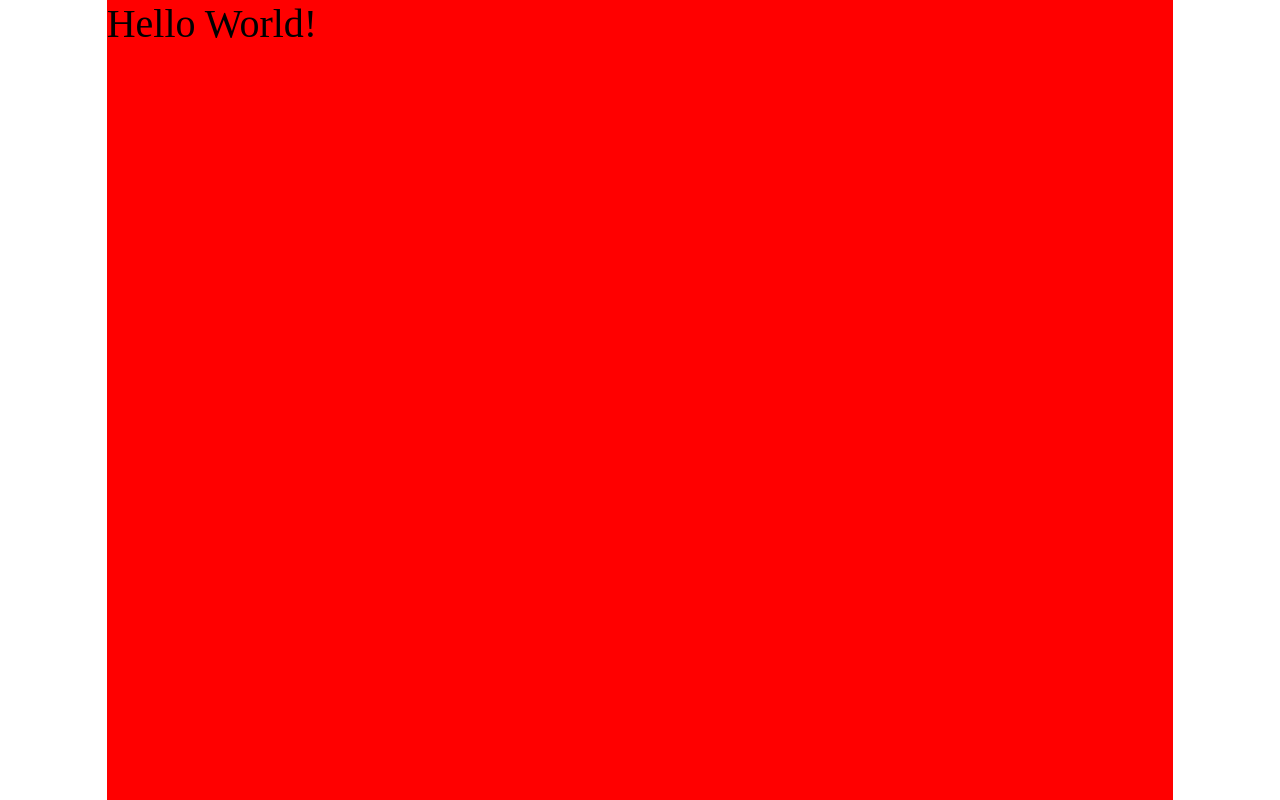
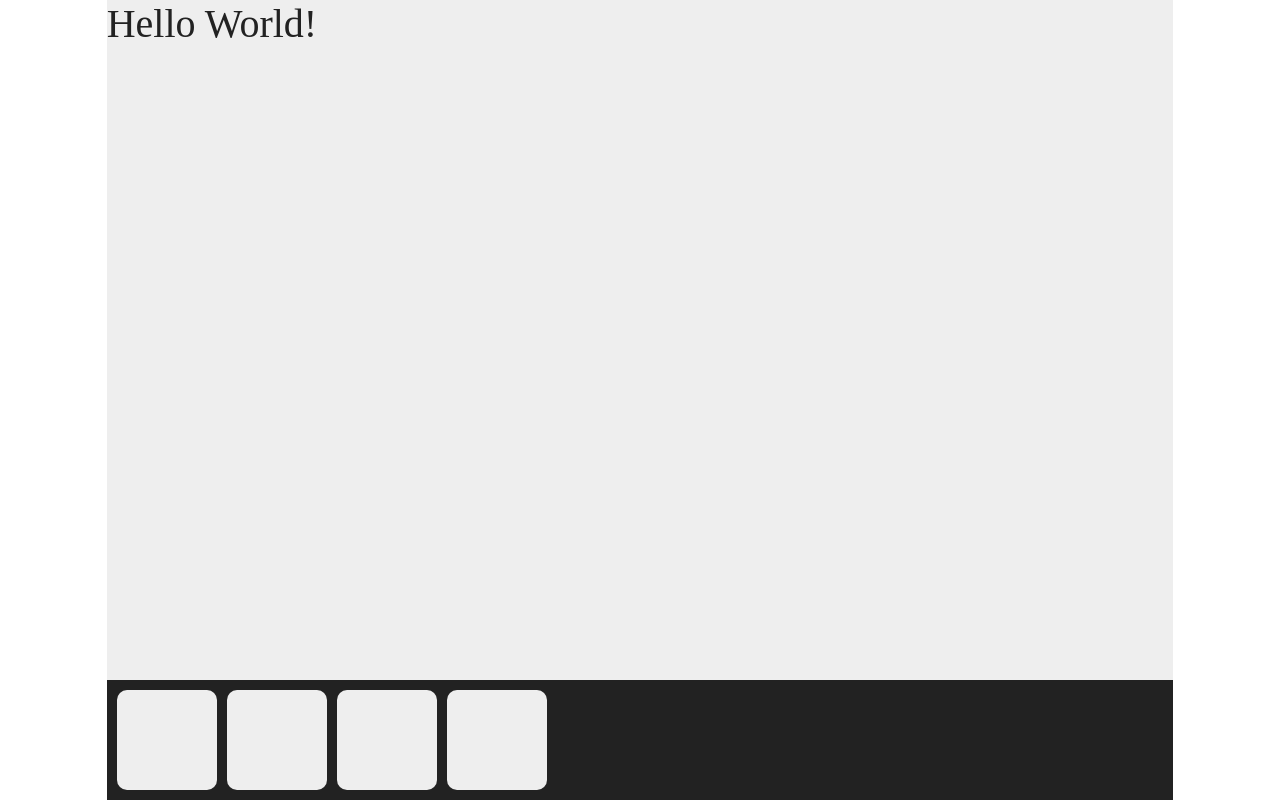
Before and after one commit to arcym/jitterbug, a plain HTML site: page game.html in a window 1280 px wide. Drawn offline with Linux system fonts and the light colour scheme.

Commit message:
Added a menu along the bottom of the screen.

```diff
--- a/game.css
+++ b/game.css
@@ -10,9 +10,34 @@
 	right: 0px;
 	bottom: 0px;
 	margin: auto;
+	position: fixed;
+
+	color: #222;
+	background-color: #EEE;
+}
+
+#game > #menu
+{
+	left: 0rem;
+	right: 0rem;
+	bottom: 0rem;
+	height: 2.5rem;
+	padding: 0.25rem;
 	position: absolute;
 
-	background-color: red;
+	background-color: #222;
+}
+
+#game > #menu > .item
+{
+	float: left;
+	width: 2.5rem;
+	height: 2.5rem;
+	margin-right: 0.25rem;
+
+	color: #222;
+	background-color: #EEE;
+	border-radius: 0.25rem;
 }
 
 @media(min-aspect-ratio: 4/3)
--- a/game.html
+++ b/game.html
@@ -14,6 +14,12 @@
 	<body>
 		<div id="game">
 			Hello World!
+			<div id="menu">
+				<div class="item"></div>
+				<div class="item"></div>
+				<div class="item"></div>
+				<div class="item"></div>
+			</div>
 		</div>
 	</body>
 </html>
```
